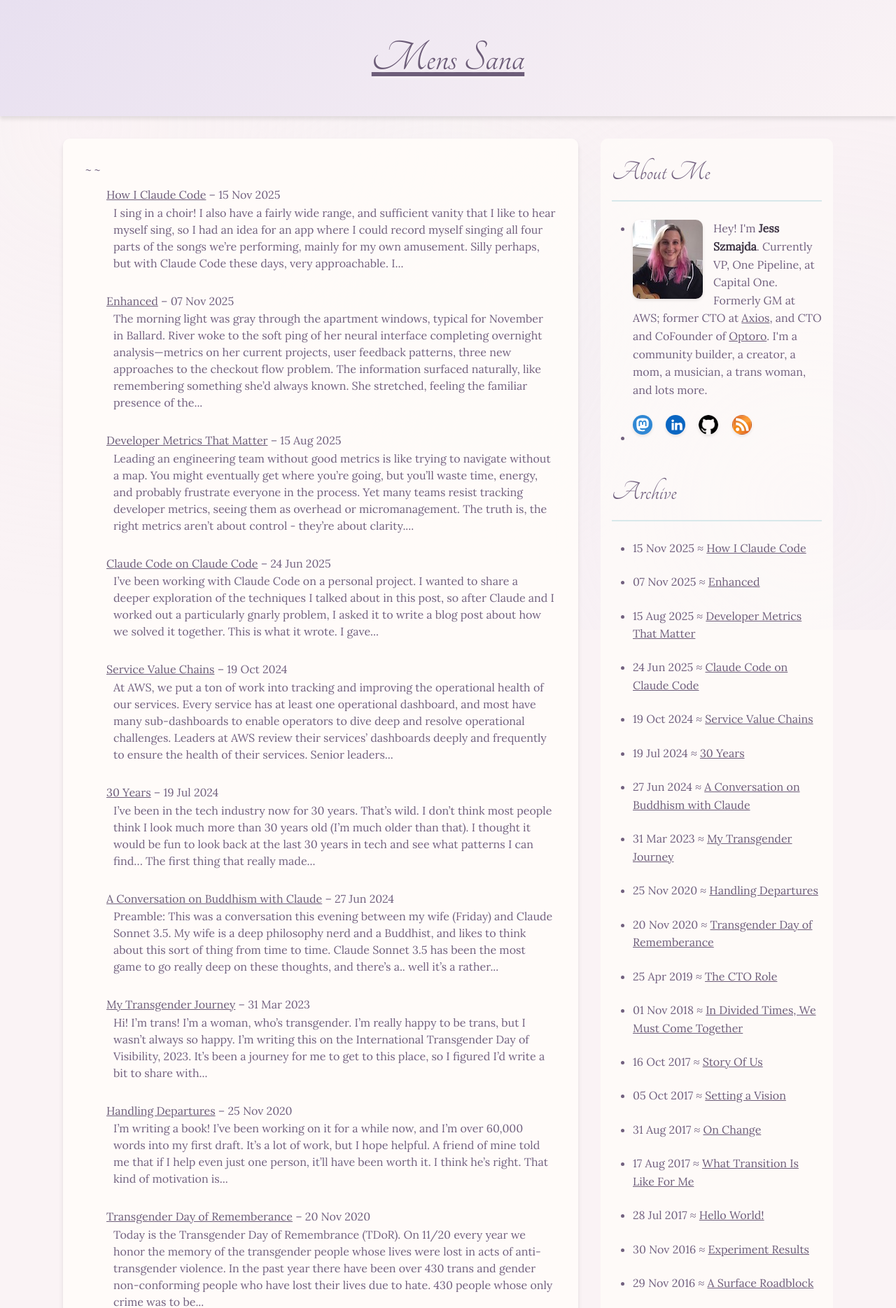
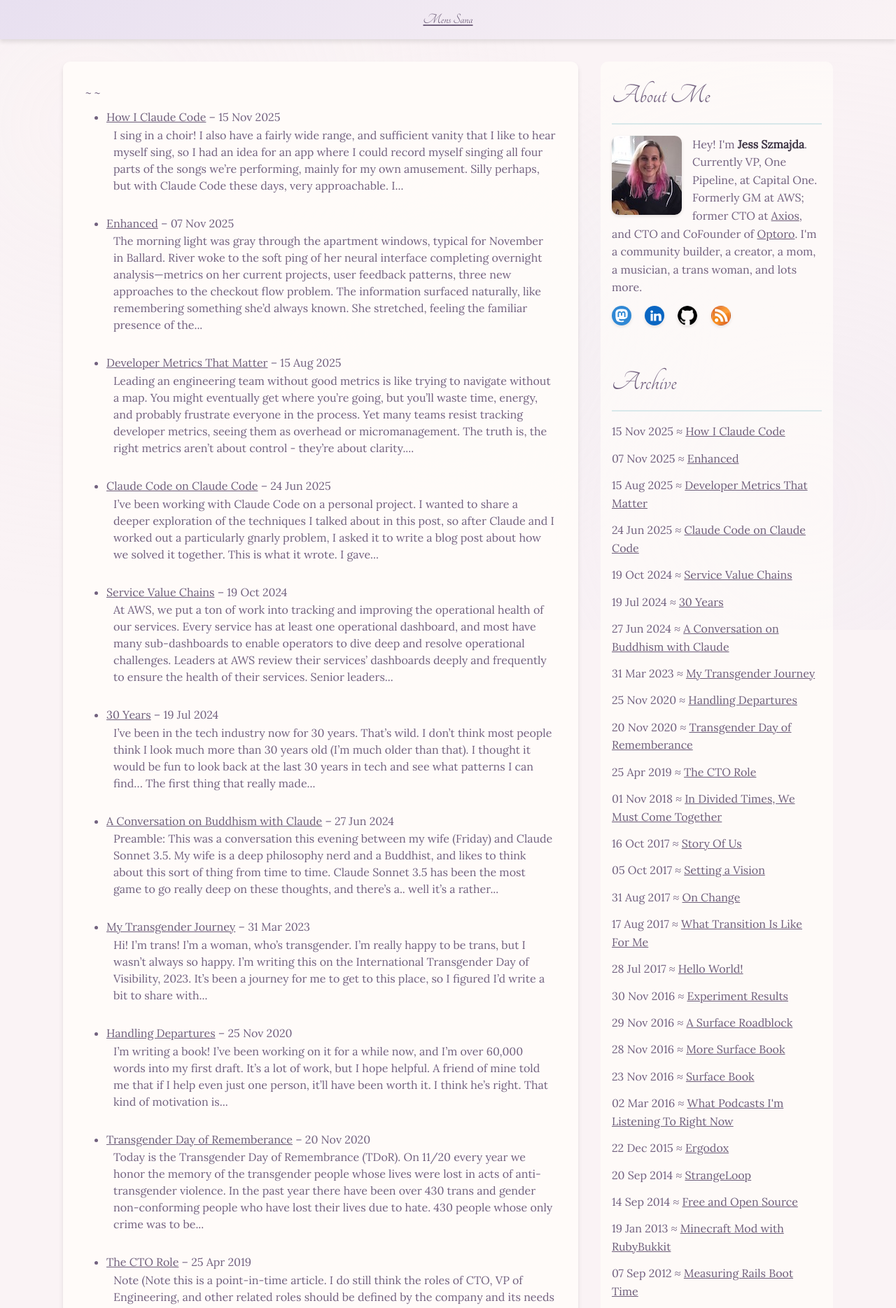
Before and after one commit to jszmajda/blog, a Jekyll site: the page built from index.html, in a window 1280 px wide. Shown: the top 1869 px of the page at 70% size. Built offline with Jekyll 4.4.1, drawn with Linux system fonts in a browser that asks for light colours; some web fonts are replaced.

Commit message:
fixed some visual tweaks

```diff
--- a/css/main.sass
+++ b/css/main.sass
@@ -45,7 +45,7 @@
 // Header styles
 #header
   background: linear-gradient(135deg, $pastel-purple, $pastel-pink)
-  padding: 2rem
+  padding: 0.7rem
   text-align: center
   box-shadow: 0 4px 6px rgba(0, 0, 0, 0.1)
   position: relative
@@ -59,7 +59,7 @@
 
   h1
     font-family: 'Tangerine', cursive
-    font-size: 4rem
+    font-size: 1.3rem
     color: $deep-purple
     text-shadow: 2px 2px 4px rgba($soft-white, 0.6)
     position: relative
@@ -223,6 +223,12 @@
     margin-bottom: 1.5rem
     font-size: 1.1rem
 
+  img
+    max-width: 100%
+    height: auto
+    display: block
+    margin: 1rem 0
+
 // Code block styles
 .highlight
   background-color: rgba($pastel-purple, 0.2)
@@ -269,7 +275,7 @@
   margin-left: 30px
   padding-top: 10px
 
-ul > li
+#post ul > li
   list-style-type: disc
   list-style-position: outside
   margin-left: 30px
```
